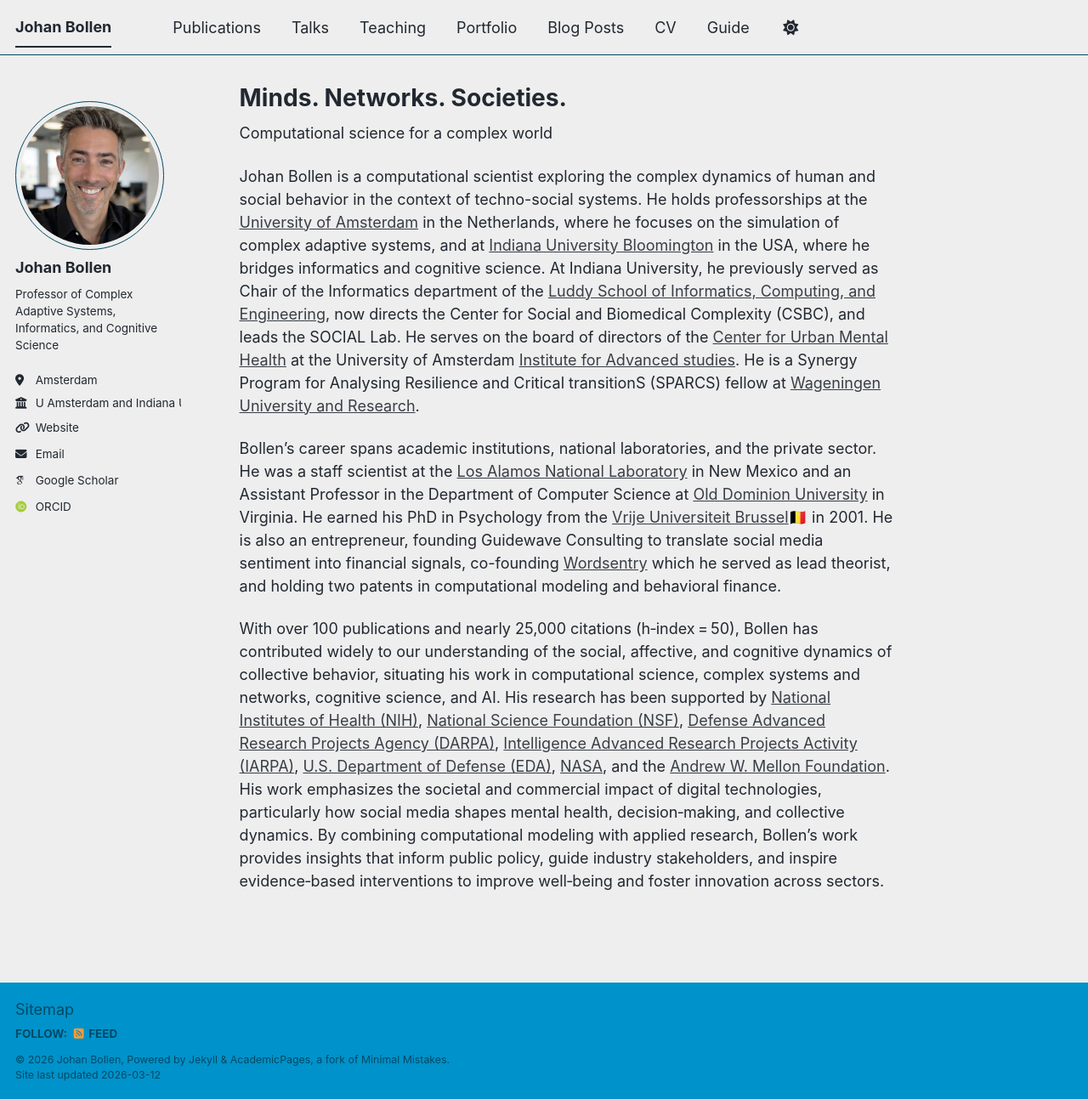
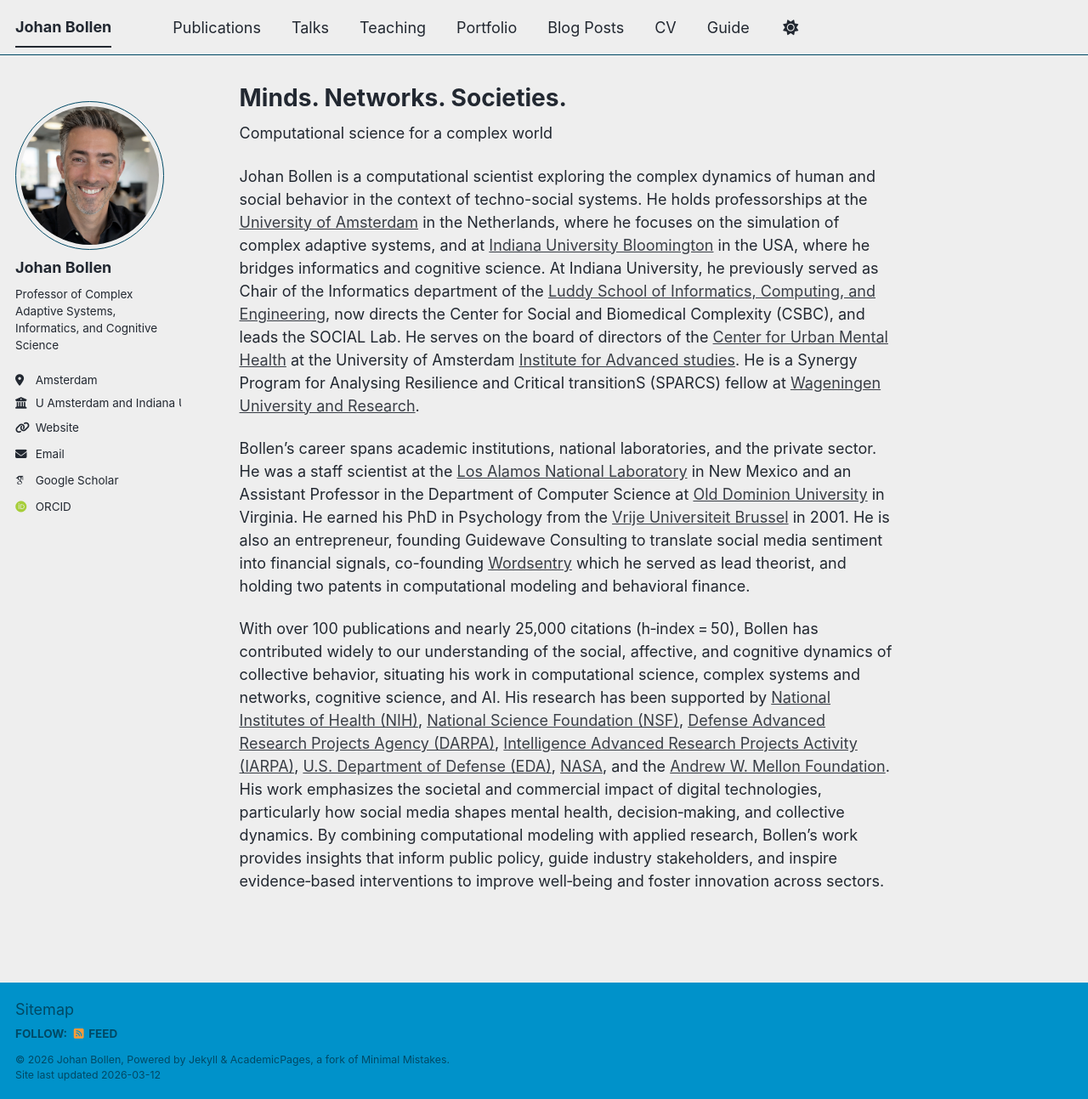
Before and after one commit to jbollen/jbollen.github.io, a Jekyll site: the page built from _pages/about.md, in a window 1280 px wide and 1293 px high. Shown: the whole window at 85% size. Built offline with Jekyll 4.4.1, drawn with Linux system fonts in a browser that asks for light colours; some web fonts are replaced; a script bundle is joined from its source files by our own code; library files that are not in the unit come from our copies.

Commit message:
Update about.md

```diff
--- a/_pages/about.md
+++ b/_pages/about.md
@@ -11,6 +11,6 @@
 
 Johan Bollen is a computational scientist exploring the complex dynamics of human and social behavior in the context of techno-social systems. He holds professorships at the [University of Amsterdam](https://en.wikipedia.org/wiki/University_of_Amsterdam) in the Netherlands, where he focuses on the simulation of complex adaptive systems, and at [Indiana University Bloomington](https://www.indiana.edu/) in the USA, where he bridges informatics and cognitive science. At Indiana University, he previously served as Chair of the Informatics department of the [Luddy School of Informatics, Computing, and Engineering](https://luddy.iu.edu/index.html), now directs the Center for Social and Biomedical Complexity (CSBC), and leads the SOCIAL Lab. He serves on the board of directors of the [Center for Urban Mental Health](https://www.centreforurbanmentalhealth.com/) at the University of Amsterdam [Institute for Advanced studies](https://ias.uva.nl/). He is a Synergy Program for Analysing Resilience and Critical transitionS (SPARCS) fellow at [Wageningen University and Research](https://www.wur.nl/en.htm).
 
-Bollen’s career spans academic institutions, national laboratories, and the private sector. He was a staff scientist at the [Los Alamos National Laboratory](https://www.lanl.gov/) in New Mexico and an Assistant Professor in the Department of Computer Science at [Old Dominion University](https://www.odu.edu/) in Virginia. He earned his PhD in Psychology from the [Vrije Universiteit Brussel](https://www.vub.be/en)🇧🇪 in 2001. He is also an entrepreneur, founding Guidewave Consulting to translate social media sentiment into financial signals, co-founding [Wordsentry](https://finovate.com/videos/finovatefall-2013-wordsentry/) which he served as lead theorist, and holding two patents in computational modeling and behavioral finance.
+Bollen’s career spans academic institutions, national laboratories, and the private sector. He was a staff scientist at the [Los Alamos National Laboratory](https://www.lanl.gov/) in New Mexico and an Assistant Professor in the Department of Computer Science at [Old Dominion University](https://www.odu.edu/) in Virginia. He earned his PhD in Psychology from the [Vrije Universiteit Brussel](https://www.vub.be/en) in 2001. He is also an entrepreneur, founding Guidewave Consulting to translate social media sentiment into financial signals, co-founding [Wordsentry](https://finovate.com/videos/finovatefall-2013-wordsentry/) which he served as lead theorist, and holding two patents in computational modeling and behavioral finance.
 
 With over 100 publications and nearly 25,000 citations (h‑index = 50), Bollen has contributed widely to our understanding of the social, affective, and cognitive dynamics of collective behavior, situating his work in computational science, complex systems and networks, cognitive science, and AI. His research has been supported by [National Institutes of Health (NIH)](https://www.nih.gov/), [National Science Foundation (NSF)](https://www.nsf.gov/), [Defense Advanced Research Projects Agency (DARPA)](https://www.darpa.mil/), [Intelligence Advanced Research Projects Activity (IARPA)](https://www.iarpa.gov/), [U.S. Department of Defense (EDA)](https://www.eda.mil/), [NASA](https://www.nasa.gov/), and the [Andrew W. Mellon Foundation](https://mellon.org/). His work emphasizes the societal and commercial impact of digital technologies, particularly how social media shapes mental health, decision‑making, and collective dynamics. By combining computational modeling with applied research, Bollen’s work provides insights that inform public policy, guide industry stakeholders, and inspire evidence‑based interventions to improve well‑being and foster innovation across sectors.
```
